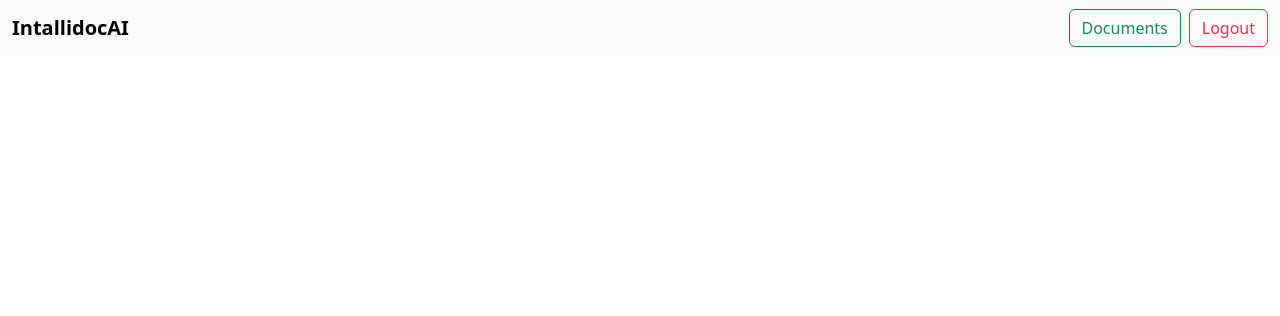
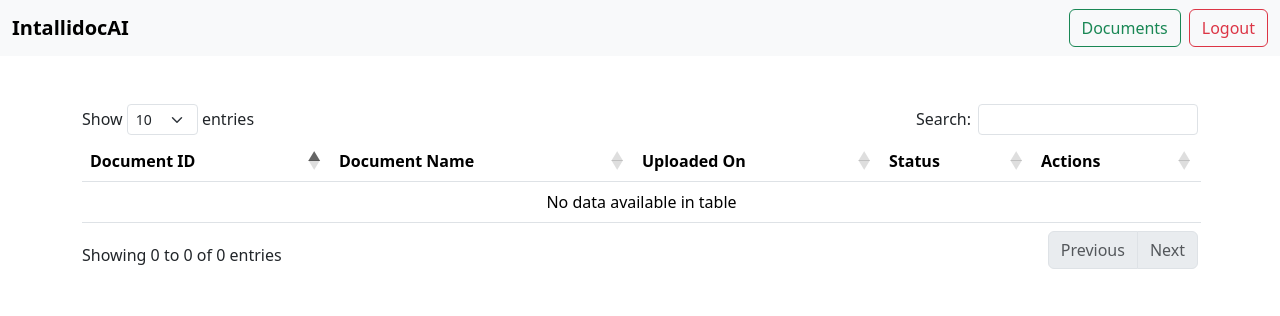
Before and after one commit to Nikk200/Intellidoc-AI, a Django app: page /documents-list in a window 1280 px wide. Shown: the top 316 px of the page. Run offline with Django 5.2, Linux system fonts and the light colour scheme; a user stored in the database is signed in; data that the repository does not hold is empty; parts of the project's set-up code (start-up, migrations or seed data) failed here and were passed over; some libraries are stand-ins or nearby versions.

Commit message:
server side datatable implemented for documents list

```diff
--- a/documents/templates/documents.html
+++ b/documents/templates/documents.html
@@ -3,42 +3,53 @@
 {% block title %}Documents{% endblock title %}
 {% block content %}
 
-<div class="row">
-    {% for document in documents %}
-    <div class="col-sm-6 mb-3 mb-sm-0 mb-md-4">
-      <div class="card">
-        <div class="card-body">
-          <h5 class="card-title">
-            {% if document.doc_type == 'pdf' %}
-            <svg xmlns="http://www.w3.org/2000/svg" width="20" height="20" fill="currentColor" class="bi bi-filetype-pdf" viewBox="0 0 16 16">
-                <path fill-rule="evenodd" d="M14 4.5V14a2 2 0 0 1-2 2h-1v-1h1a1 1 0 0 0 1-1V4.5h-2A1.5 1.5 0 0 1 9.5 3V1H4a1 1 0 0 0-1 1v9H2V2a2 2 0 0 1 2-2h5.5zM1.6 11.85H0v3.999h.791v-1.342h.803q.43 0 .732-.173.305-.175.463-.474a1.4 1.4 0 0 0 .161-.677q0-.375-.158-.677a1.2 1.2 0 0 0-.46-.477q-.3-.18-.732-.179m.545 1.333a.8.8 0 0 1-.085.38.57.57 0 0 1-.238.241.8.8 0 0 1-.375.082H.788V12.48h.66q.327 0 .512.181.185.183.185.522m1.217-1.333v3.999h1.46q.602 0 .998-.237a1.45 1.45 0 0 0 .595-.689q.196-.45.196-1.084 0-.63-.196-1.075a1.43 1.43 0 0 0-.589-.68q-.396-.234-1.005-.234zm.791.645h.563q.371 0 .609.152a.9.9 0 0 1 .354.454q.118.302.118.753a2.3 2.3 0 0 1-.068.592 1.1 1.1 0 0 1-.196.422.8.8 0 0 1-.334.252 1.3 1.3 0 0 1-.483.082h-.563zm3.743 1.763v1.591h-.79V11.85h2.548v.653H7.896v1.117h1.606v.638z"/>
-            </svg>
-            {% else %}
-            <svg xmlns="http://www.w3.org/2000/svg" width="16" height="16" fill="currentColor" class="bi bi-image" viewBox="0 0 16 16">
-              <path d="M6.002 5.5a1.5 1.5 0 1 1-3 0 1.5 1.5 0 0 1 3 0"/>
-              <path d="M2.002 1a2 2 0 0 0-2 2v10a2 2 0 0 0 2 2h12a2 2 0 0 0 2-2V3a2 2 0 0 0-2-2zm12 1a1 1 0 0 1 1 1v6.5l-3.777-1.947a.5.5 0 0 0-.577.093l-3.71 3.71-2.66-1.772a.5.5 0 0 0-.63.062L1.002 12V3a1 1 0 0 1 1-1z"/>
-            </svg>
-            {% endif %}
-            {{document.doc_name}}-{{document.is_processed}}
-            <span class="fs-6 float-end">
-              <span class="badge text-bg-success p-2 d-flex align-items-center">
-                Processed
-                <svg xmlns="http://www.w3.org/2000/svg" width="16" height="16" fill="currentColor" class="bi bi-check-circle-fill ms-1" viewBox="0 0 16 16">
-                  <path d="M16 8A8 8 0 1 1 0 8a8 8 0 0 1 16 0m-3.97-3.03a.75.75 0 0 0-1.08.022L7.477 9.417 5.384 7.323a.75.75 0 0 0-1.06 1.06L6.97 11.03a.75.75 0 0 0 1.079-.02l3.992-4.99a.75.75 0 0 0-.01-1.05z"/>
-                </svg>
-              </span>
-            </span>
-            </h5>
-            <p><small>Uploaded: {{document.uploaded_at|timesince}} ago</small></p>
-            <a href="#" class="btn btn-primary">
-              View Results
-              <svg xmlns="http://www.w3.org/2000/svg" width="16" height="16" fill="currentColor" class="bi bi-arrow-right" viewBox="0 0 16 16">
-                <path fill-rule="evenodd" d="M1 8a.5.5 0 0 1 .5-.5h11.793l-3.147-3.146a.5.5 0 0 1 .708-.708l4 4a.5.5 0 0 1 0 .708l-4 4a.5.5 0 0 1-.708-.708L13.293 8.5H1.5A.5.5 0 0 1 1 8"/>
-              </svg>
-            </a>
-        </div>
-      </div>
-    </div>
-    {% endfor %}
+<div class="container mb-5">
+  <table id="myTable" class="table table-hover">
+    <thead>
+      <tr>
+        <th>Document ID</th>
+        <th>Document Name</th>
+        <th>Uploaded On</th>
+        <th>Status</th>
+        <th>Actions</th>
+      </tr>
+    </thead>
+    <tbody></tbody>
+  </table>
 </div>
+
 {% endblock content %}
+
+{% block scripts %}
+<script>
+  new DataTable('#myTable', {
+    order: [[0, 'asc']],
+    ajax: "{% url 'documents:documents-list-data' %}",
+    processing: true,
+    serverSide: true,
+    columns: [
+        { data: 'doc_id' },
+        { data: 'doc_name' },
+        { data: 'uploaded_at' },
+        { data: 'is_processed' },
+        { data: null },
+    ],
+    layout: {
+      topStart: 'info',
+      topEnd: {
+        search: {
+            placeholder: 'Type search here'
+        }
+      },
+      bottomStart: {
+        pageLength: {
+          menu: [10, 20, 30]
+        }
+      }
+    },
+    createdRow: (row, data, index) => {
+      $(row).find('td:eq(4)').html('<button class="btn btn-primary">View Results</button>')
+    }
+  });
+</script>
+{% endblock scripts %}
--- a/documents/urls.py
+++ b/documents/urls.py
@@ -7,5 +7,6 @@
 urlpatterns = [
     path("upload-document", views.upload_document, name='upload-document'),
     path("documents-list", views.documents_list, name='documents-list'),
+    path("documents-list-data", views.documents_list_data, name='documents-list-data'),
     path("check-document-result/<str:task_id>/", views.check_document_result, name='check-document-result'),
 ]
--- a/documents/views.py
+++ b/documents/views.py
@@ -1,10 +1,12 @@
 from django.shortcuts import render
 from django.contrib.auth.decorators import login_required
-from django.http import HttpResponse, HttpResponseBadRequest
+from django.http import HttpResponse, HttpResponseBadRequest, JsonResponse
 from documents.models import Document
 from .task import process_document
 from django.views.decorators.http import require_POST
 from celery.result import AsyncResult
+import os
+from django.db.models import Q
 
 
 @login_required
@@ -22,7 +24,7 @@
         return HttpResponse(task.id)
     return HttpResponseBadRequest("Method not allowed.")
 
-import os
+
 @login_required
 def documents_list(request):
     documents = Document.objects.filter(user=request.user)
@@ -30,6 +32,57 @@
     for doc in documents:
         docs.append({'doc_id': doc.id, 'doc_name':os.path.basename(doc.file.name), 'doc_type': os.path.basename(doc.file.name).split('.')[1], 'uploaded_at': doc.uploaded_at, 'is_processed': doc.processed})
     return render(request, 'documents.html', {"documents": docs})
+
+
+@login_required
+def documents_list_data(request):
+    # Capture DataTable parameters from request.GET
+    draw = int(request.GET.get('draw', 1))
+    start = int(request.GET.get('start', 0))
+    length = int(request.GET.get('length', 10))  # Number of records to return
+    search_value = request.GET.get('search[value]', '').strip()  # Search value
+    order_column_index = int(request.GET.get('order[0][column]', 0))  # Index of the column to order by
+    order_direction = request.GET.get('order[0][dir]', 'asc')  # asc or desc
+
+    # Mapping the column index to actual model fields
+    columns = ['id', 'file', 'uploaded_at', 'processed']  # Matches your model fields
+    order_column = columns[0]
+
+    # Handle ordering direction
+    if order_direction == 'desc':
+        order_column = '-' + order_column
+
+    documents = Document.objects.filter(user=request.user)
+
+    if search_value:
+        documents = documents.filter(
+            Q(file__icontains=search_value) | Q(uploaded_at__icontains=search_value)
+        )
+
+    # Total records before filtering
+    records_total = documents.count()
+
+    # Apply ordering and pagination
+    documents = documents.order_by(order_column)[start:start + length]
+
+    docs = [
+        {
+            'doc_id': doc.id,
+            'doc_name': os.path.basename(doc.file.name),
+            'doc_type': os.path.basename(doc.file.name).split('.')[1],
+            'uploaded_at': doc.uploaded_at,
+            'is_processed': doc.processed
+        }
+        for doc in documents
+    ]
+
+    return JsonResponse({
+        "draw": draw,  # Send back the same draw value
+        "recordsTotal": records_total,  # Total number of records (before filtering)
+        "recordsFiltered": records_total,  # Total number of records after filtering
+        "data": docs  # Actual data to display
+    })
+
 
 
 
--- a/users/templates/base.html
+++ b/users/templates/base.html
@@ -4,6 +4,7 @@
     <meta charset="UTF-8">
     <meta name="viewport" content="width=device-width, initial-scale=1.0">
     <link href="https://cdn.jsdelivr.net/npm/bootstrap@5.3.3/dist/css/bootstrap.min.css" rel="stylesheet" integrity="sha384-QWTKZyjpPEjISv5WaRU9OFeRpok6YctnYmDr5pNlyT2bRjXh0JMhjY6hW+ALEwIH" crossorigin="anonymous">
+    <link rel="stylesheet" href="https://cdn.datatables.net/2.1.5/css/dataTables.bootstrap5.min.css">
     <title>{% block title %}{% endblock title %} | Intellidoc AI</title>
 </head>
 <body>
@@ -27,6 +28,8 @@
     <script src="https://cdn.jsdelivr.net/npm/@popperjs/core@2.11.8/dist/umd/popper.min.js" integrity="sha384-I7E8VVD/ismYTF4hNIPjVp/Zjvgyol6VFvRkX/vR+Vc4jQkC+hVqc2pM8ODewa9r" crossorigin="anonymous"></script>
     <script src="https://cdn.jsdelivr.net/npm/bootstrap@5.3.3/dist/js/bootstrap.min.js" integrity="sha384-0pUGZvbkm6XF6gxjEnlmuGrJXVbNuzT9qBBavbLwCsOGabYfZo0T0to5eqruptLy" crossorigin="anonymous"></script>
     <script src="https://ajax.googleapis.com/ajax/libs/jquery/3.7.1/jquery.min.js"></script>
+    <script src="https://cdn.datatables.net/2.1.5/js/dataTables.min.js"></script>
+    <script src="https://cdn.datatables.net/2.1.5/js/dataTables.bootstrap5.min.js"></script>
 
     {% block scripts %}{% endblock scripts %}
 
```
